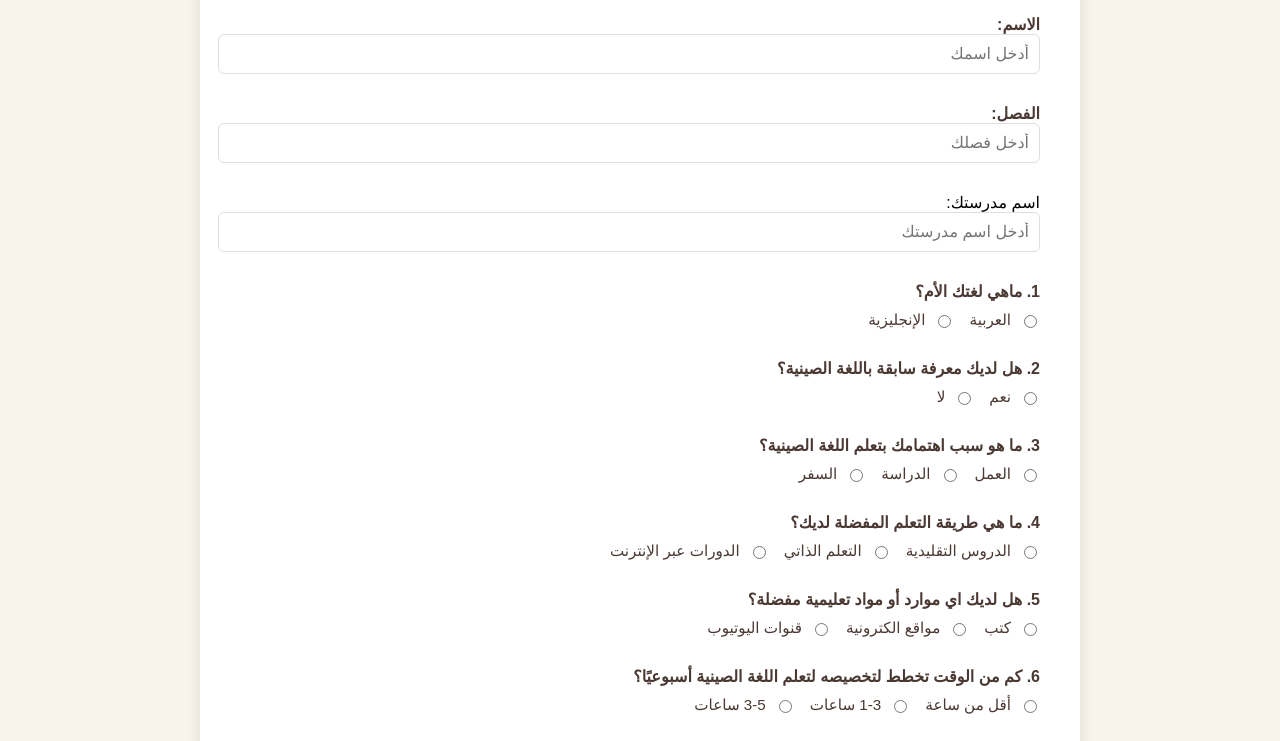
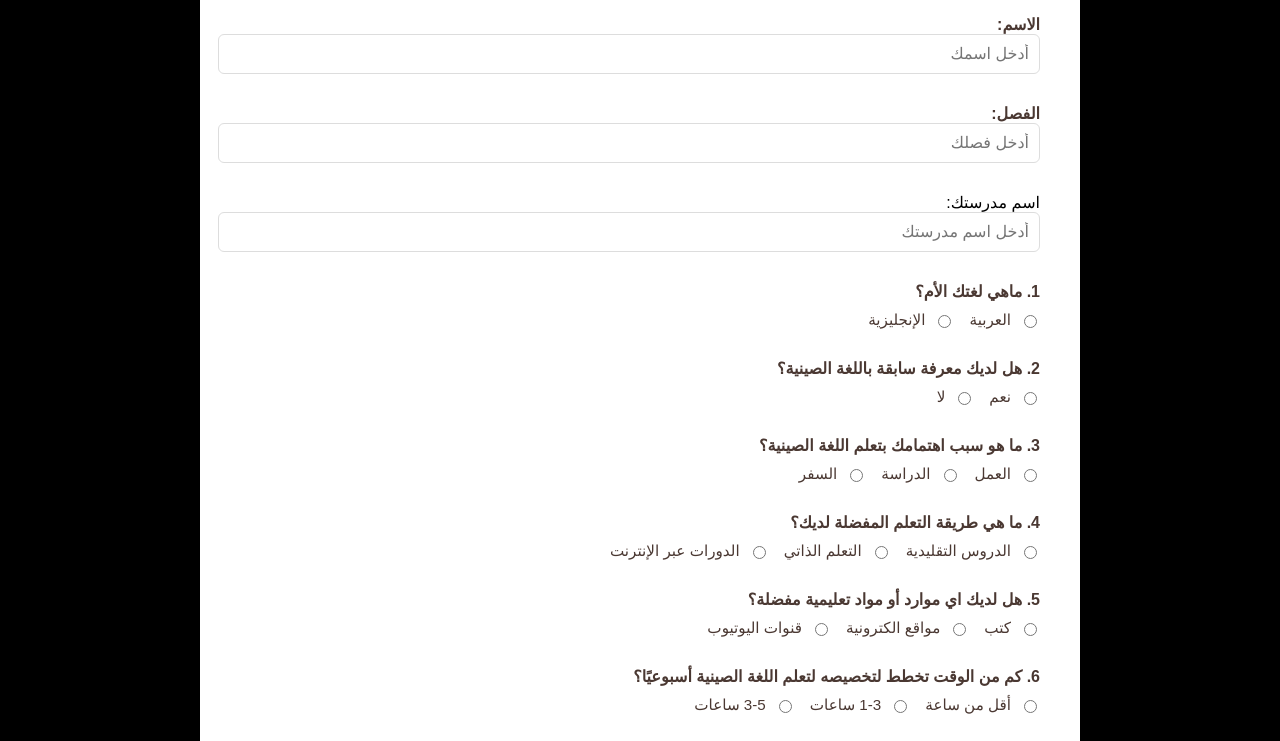
Before and after one commit to ghlafaiz/Surveys, a plain HTML site: page t5rg/index.htm in a window 1280 px wide. Shown: the part 178-919 px from the top of the page. Drawn offline with Linux system fonts and the light colour scheme; some packages are replaced by stand-ins of ours; a script that the page names is missing.

Commit message:
change to black color

```diff
--- a/t5rg/index.htm
+++ b/t5rg/index.htm
@@ -8,7 +8,7 @@
     <style>
         body {
             font-family: "Arial", sans-serif;
-            background-color: #f9f4eb;
+            background-color: #000000;
             direction: rtl;
             text-align: right;
             padding: 20px;
```
